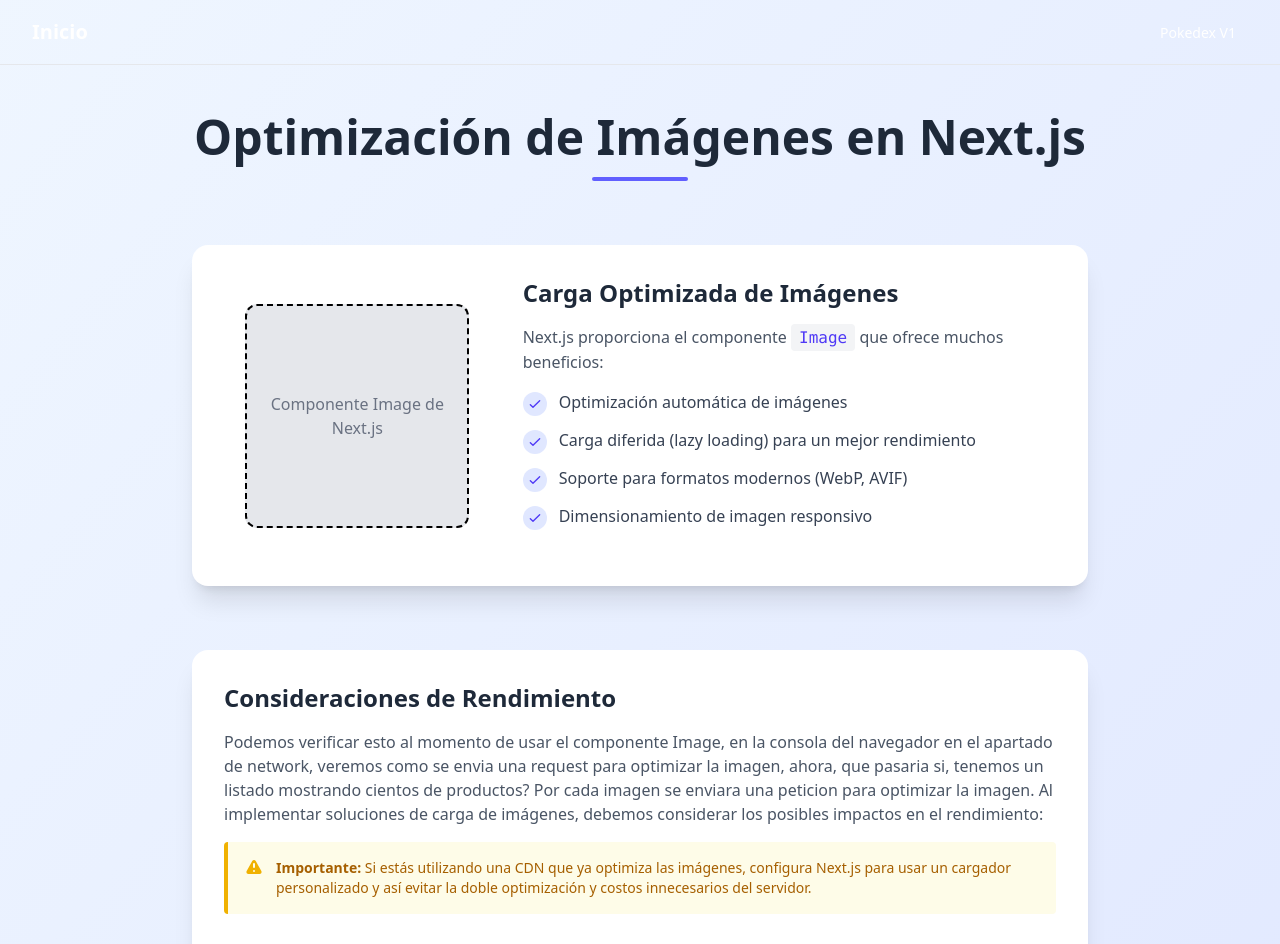
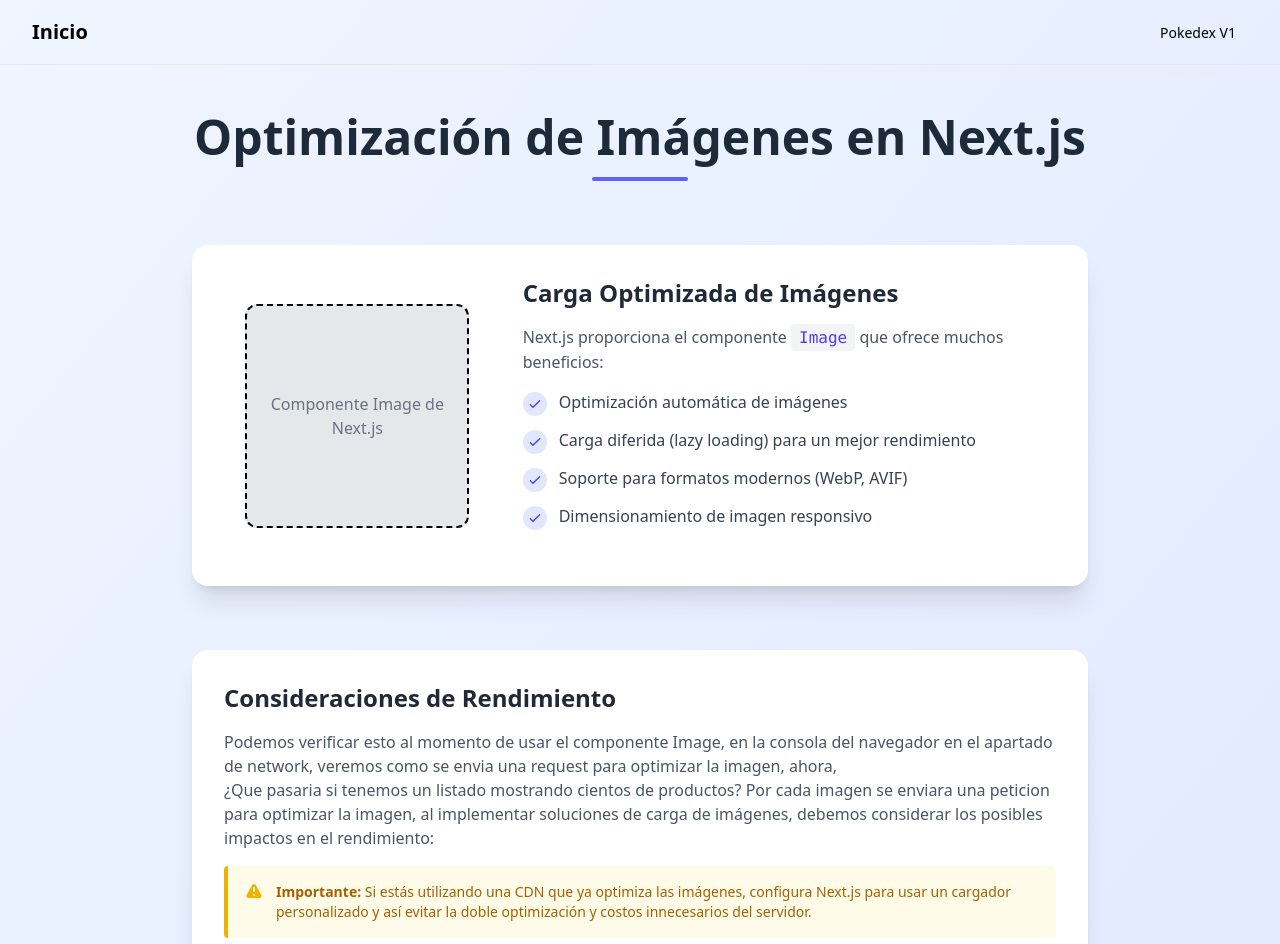
Before and after one commit to RamonTec/pokedex-nextjs, a Next.js app: page / in a window 1280 px wide. Shown: the top 944 px of the page. Built offline with nearby package versions, Linux system fonts and the light colour scheme.

Commit message:
hot fix for dark mode

```diff
--- a/src/app/page.tsx
+++ b/src/app/page.tsx
@@ -85,9 +85,9 @@
               <div className="prose prose-indigo dark:prose-invert max-w-none">
                 <p className="text-gray-600 dark:text-gray-300 mb-4">
                   Podemos verificar esto al momento de usar el componente Image, en la consola del navegador en el apartado de network, veremos como se envia una request
-                  para optimizar la imagen, ahora, que pasaria si, tenemos un listado mostrando cientos de productos? Por cada imagen se enviara una peticion para
-                  optimizar la imagen.
-                  Al implementar soluciones de carga de imágenes, debemos considerar los posibles impactos en el rendimiento:
+                  para optimizar la imagen, ahora, <br /> ¿Que pasaria si tenemos un listado mostrando cientos de productos? Por cada imagen se enviara una peticion para
+                  optimizar la imagen,
+                  al implementar soluciones de carga de imágenes, debemos considerar los posibles impactos en el rendimiento:
                 </p>
 
                 <div className="bg-yellow-50 dark:bg-yellow-900/20 border-l-4 border-yellow-500 p-4 mb-6 rounded">
--- a/src/components/Navbar.tsx
+++ b/src/components/Navbar.tsx
@@ -16,7 +16,7 @@
 
           <div className="flex-shrink-0">
             <Link href="/">
-              <span className="text-xl font-bold text-white">Inicio</span>
+              <span className="text-xl font-bold dark:text-white">Inicio</span>
             </Link>
           </div>
 
@@ -49,7 +49,7 @@
           <div className="hidden md:flex md:items-center md:space-x-4">
             <Link href="/pokedex-v1">
               <span
-                className={`px-3 py-2 rounded-md text-sm font-medium transition-colors text-white
+                className={`px-3 py-2 rounded-md text-sm font-medium transition-colors dark:text-white
                   ${isActive("pokedex-v1") ? "bg-blue-600 " : ""}`}
               >
                 Pokedex V1
@@ -63,7 +63,7 @@
         <div className="px-2 pt-2 pb-3 space-y-1">
           <Link href="/pokedex-v1">
             <span
-              className={`block px-3 py-2 rounded-md text-base font-medium text-white
+              className={`block px-3 py-2 rounded-md text-base font-medium dark:text-white
                 ${isActive("/pokedex") ? "bg-blue-600 " : " "}`}
             >
               Pokédex V1
```
